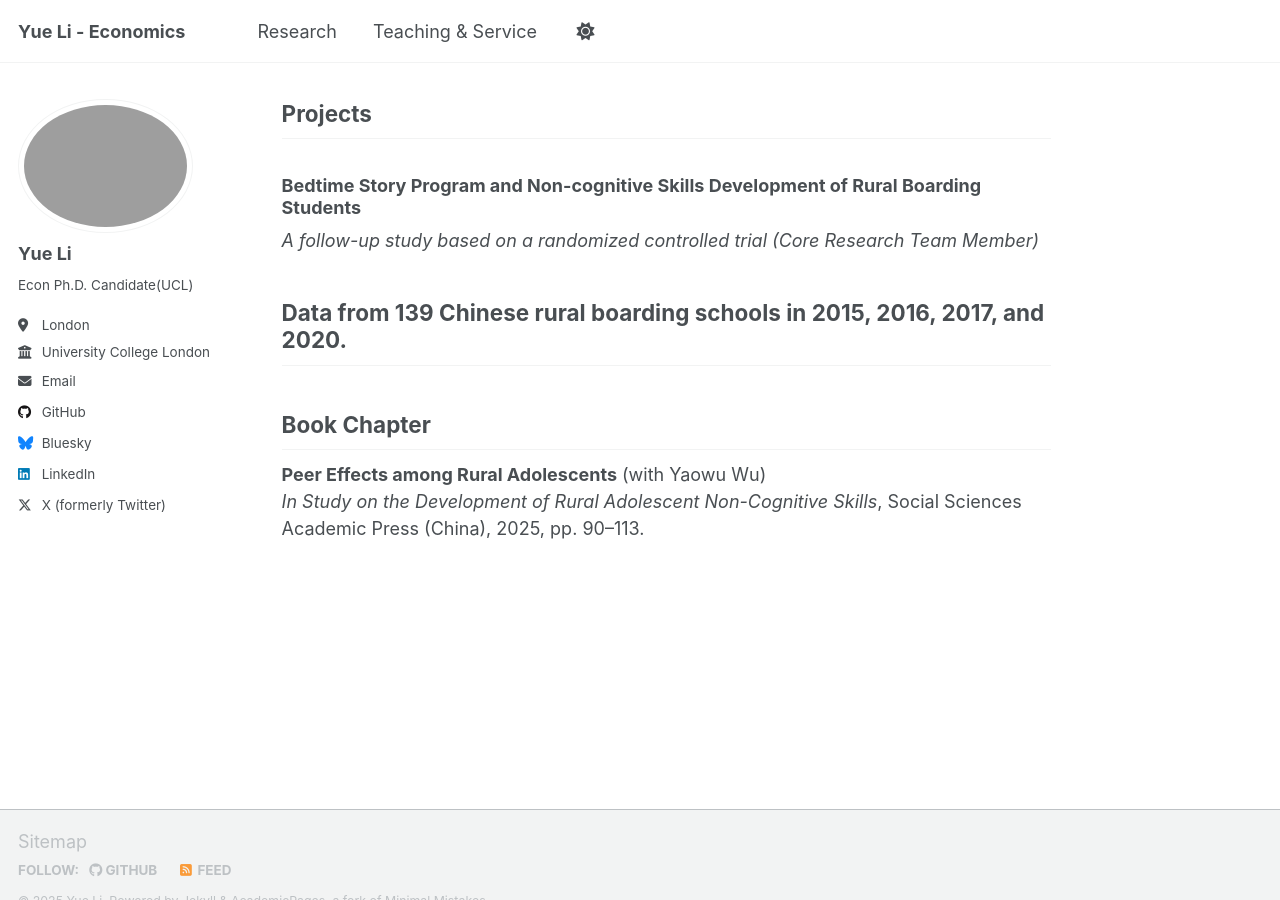
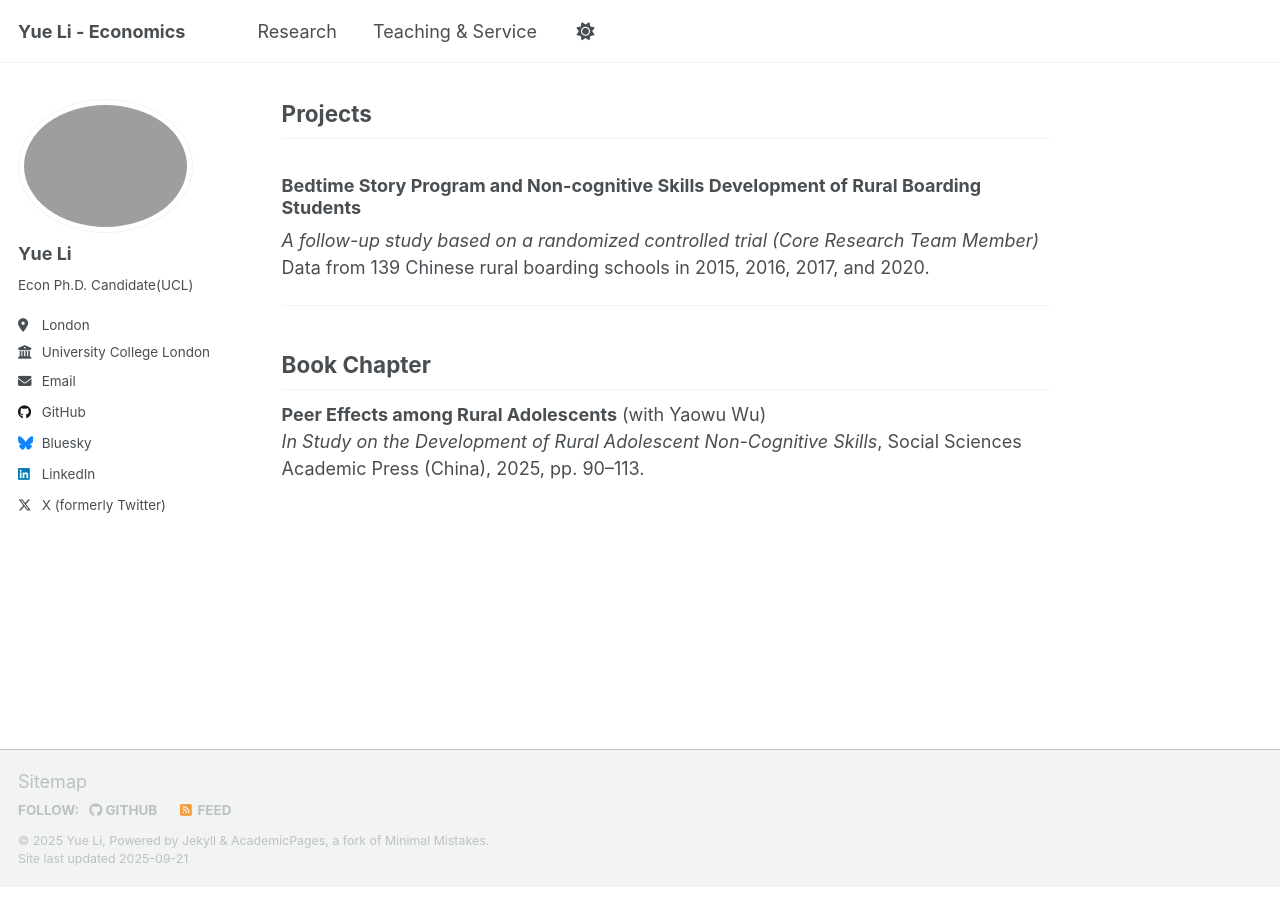
Before and after one commit to yueli-econ/yueli-econ.github.io, a Jekyll site: the page built from _pages/research.md, in a window 1280 px wide and 900 px high, scrolled down 1040 px. Built offline with Jekyll 4.4.1, drawn with Linux system fonts in a browser that asks for light colours; a script that is not in the unit is left out.

```diff
--- a/_pages/research.md
+++ b/_pages/research.md
@@ -18,14 +18,16 @@ Abstract: This paper evaluates the direct and spillover effects of a low-cost, s
 
 Abstract: This paper exploits the 1999 nationwide higher education expansion in China to estimate the dynamics of the causal effect of the 1999 higher education, college degrees and years of schooling on labour market outcomes in China. Using the China Urban Household Survey and China Census data and a fuzzy regression discontinuity setting, this paper finds the expansion has worsened the economic outlook for college graduates in the short run but pays back in the long run in terms of unemployment propensity, getting a good job and wages.
 
+
 ---
 
 ## Projects
 
 ### Bedtime Story Program and Non-cognitive Skills Development of Rural Boarding Students
+
 *A follow-up study based on a randomized controlled trial (Core Research Team Member)*
+Data from 139 Chinese rural boarding schools in 2015, 2016, 2017, and 2020.
 
-Data from 139 Chinese rural boarding schools in 2015, 2016, 2017, and 2020.
 ---
 
 ## Book Chapter
```
